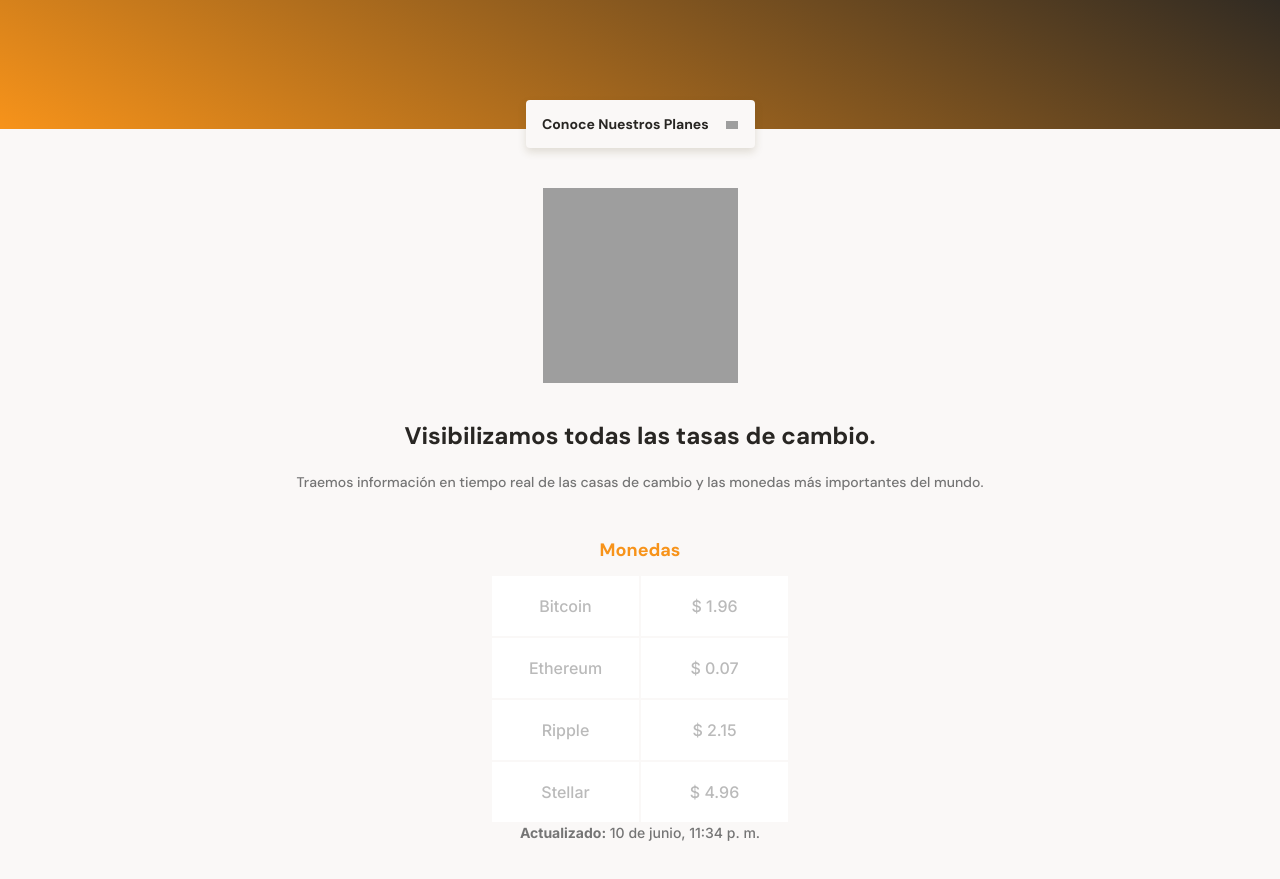
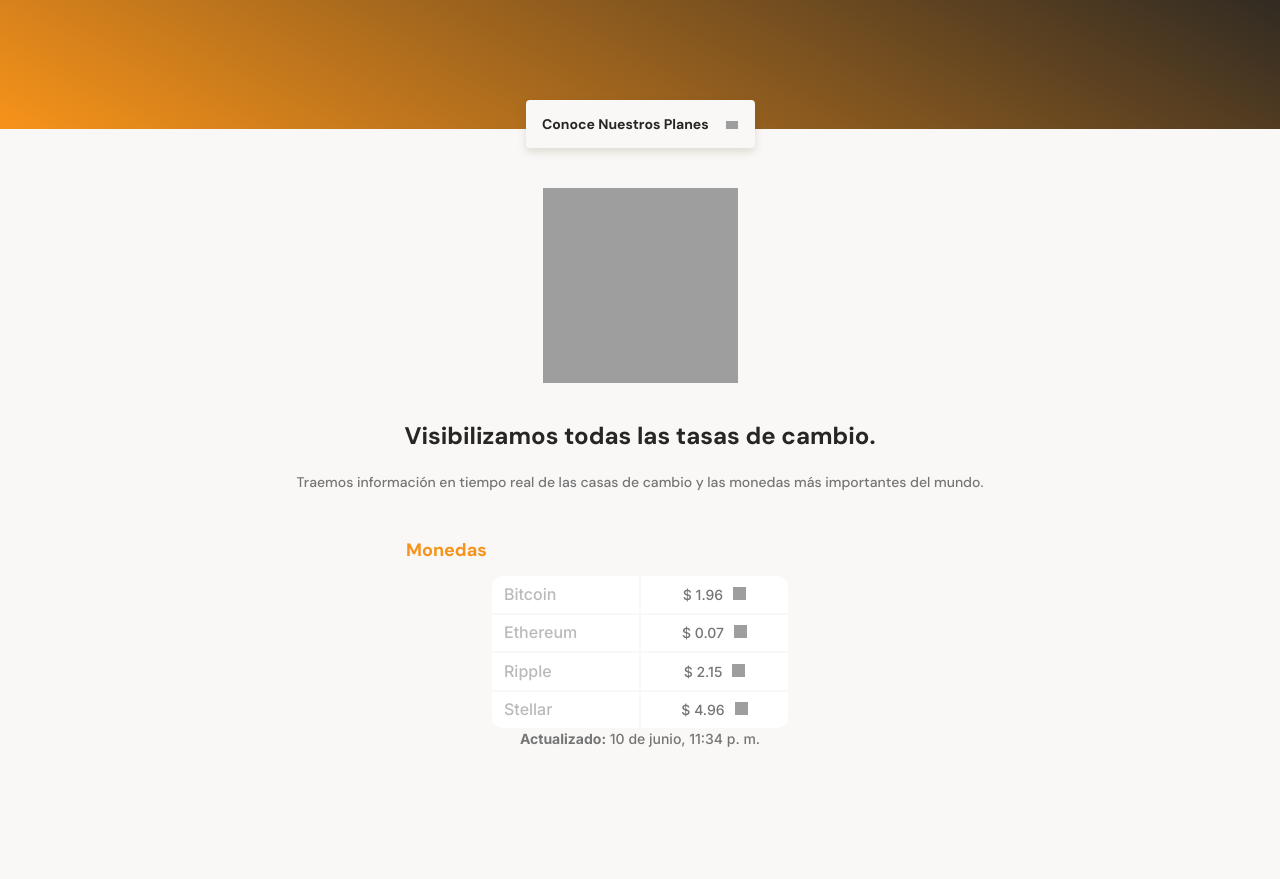
Before and after one commit to CabosManuel/batata-bit-mobile, a plain HTML site: page index.html in a window 1280 px wide. Shown: the part 205-1084 px from the top of the page. Drawn offline with Linux system fonts and the light colour scheme; grey boxes are pictures that could not be loaded.

Commit message:
Styles exchange table 1

```diff
--- a/index.html
+++ b/index.html
@@ -38,19 +38,19 @@
             <table>
               <tr>
                 <td class="table--top-left">Bitcoin</td>
-                <td>$ 1.96<span class="table--top-right table--right"></span></td>
+                <td class="table--top-right table--right">$ 1.96<span class="down"></span></td>
               </tr>
               <tr>
                 <td>Ethereum</td>
-                <td class="table--right">$ 0.07<span></span></td>
+                <td class="table--right">$ 0.07<span class="up"></span></td>
               </tr>
               <tr>
                 <td>Ripple</td>
-                <td class="table--right">$ 2.15<span></span></td>
+                <td class="table--right">$ 2.15<span class="down"></span></td>
               </tr>
               <tr>
                 <td class="table--botom-left">Stellar</td>
-                <td class="table--botom-right table--right">$ 4.96<span></span></td>
+                <td class="table--botom-right table--right">$ 4.96<span class="down"></span></td>
               </tr>
             </table>
           </div>
--- a/style.css
+++ b/style.css
@@ -106,7 +106,6 @@ main {
   width: 100%;
   height: auto;
   background-color: var(--off-white);
-
 }
 
 .main__exchange-container {
@@ -165,18 +164,21 @@ main {
 
 .main-currency-table .currency-table__title {
   margin-bottom: 12px;
+  margin-left: 16px;
+
   font-family: "DM Sans", sans-serif;
   font-size: 1.8rem;
   font-weight: 700;
   line-height: 2.3rem;
   color: var(--orange);
+  text-align: start;
 }
 
 .currency-table__container {
   width: 90%;
   min-width: 230px;
   max-width: 300px;
-  height: 250px;
+  height: 156px;
   margin: 0 auto;
 }
 
@@ -192,4 +194,47 @@ main {
   line-height: 1.9rem;
   color: var(--gray);
   background-color: var(--white);
+
+  text-align: start;
+  padding: 0 12px;
 }
+
+.currency-table__container .table--top-left {
+  border-radius: 10px 0 0 0;
+}
+.currency-table__container .table--top-right {
+  border-radius: 0 10px 0 0;
+}
+.currency-table__container .table--botom-left {
+  border-radius: 0 0 0 10px;
+}
+.currency-table__container .table--botom-right {
+  border-radius: 0 0 10px 0;
+}
+
+.currency-table__container .table--right {
+  font-size: 1.4rem;
+  font-weight: 400;
+  line-height: 1.7rem;
+  text-align: center;
+  color: #757575;
+}
+
+.currency-table__container .table--right span {
+  display: inline-block;
+  width: 13px;
+  height: 13px;
+
+  margin-left: 10px;
+
+  background-size: cover;
+  background-position: center;
+  background-repeat: no-repeat;
+}
+
+.currency-table__container .down {
+  background-image: url("https://gist.githack.com/CabosManuel/ec98a02c09fe2f8aa1050e02c4958bb5/raw/478ce8d39be46f110fce1387e4bde1b4262a9d65/trending-down.svg");
+}
+.currency-table__container .up {
+  background-image: url("https://gist.githack.com/CabosManuel/2350e1844f8699ddfc35744f0cb48513/raw/7cac2b70e223e904277aeefe47eefb426d79ce15/trending-up.svg");
+}
```
